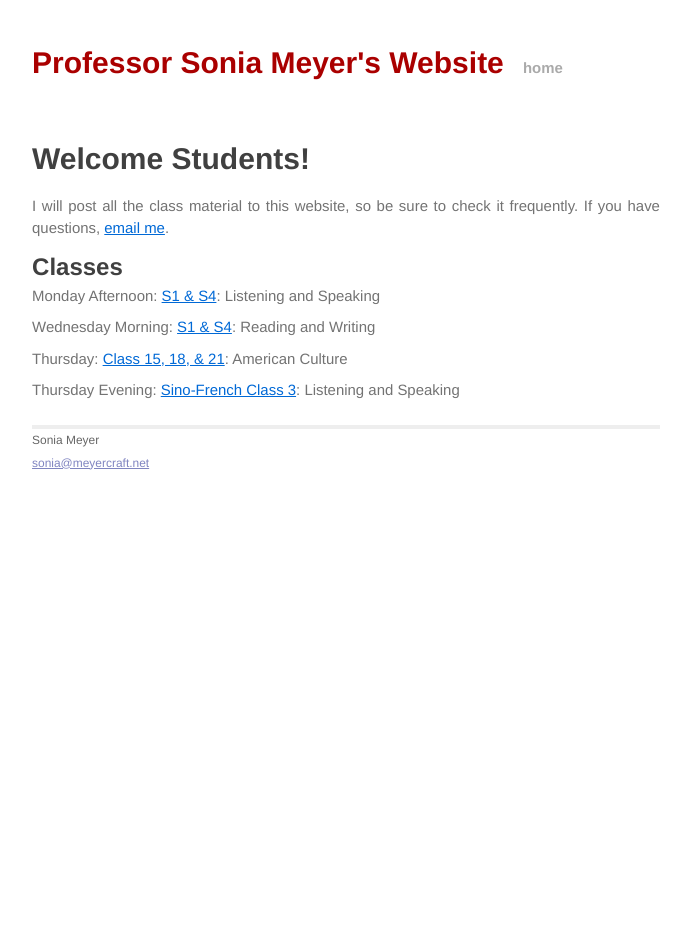
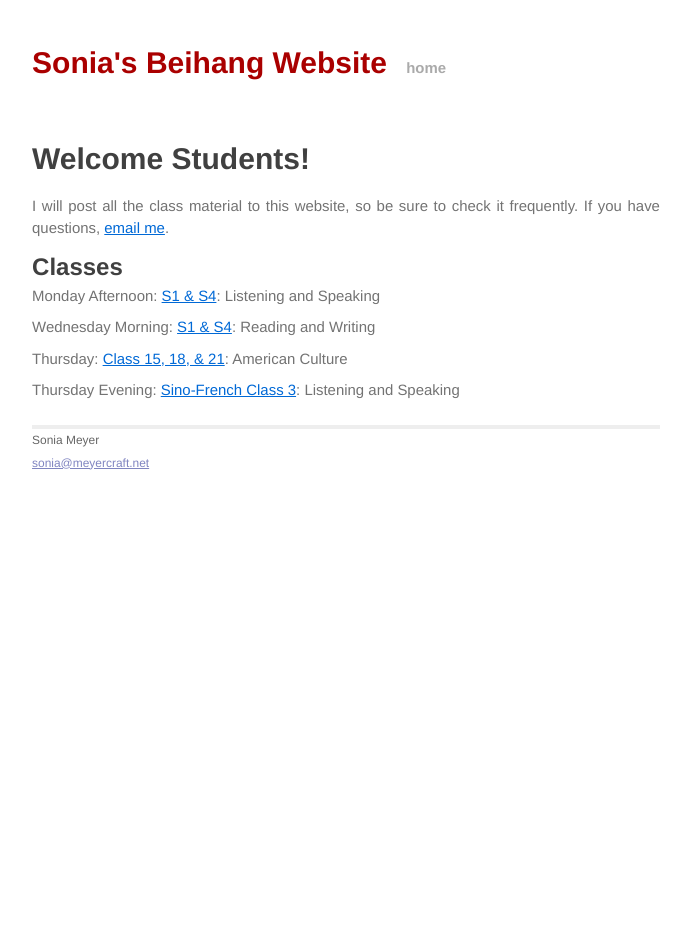
Before and after one commit to soniawmeyer/soniameyer-beihang-students-website, a Jekyll site: the page built from index.md, in a window 1280 px wide. Shown: the whole page, without its empty margins (294-985 px from the left). Built offline with Jekyll 4.4.1, drawn with Linux system fonts in a browser that asks for light colours.

Commit message:
changed website name

```diff
--- a/_config.yml
+++ b/_config.yml
@@ -1,8 +1,8 @@
-name: Professor Sonia Meyer's Website
+name: Sonia's Beihang Website
 markdown: kramdown
 pygments: true
 exclude: ['README.md', 'Gemfile.lock', 'Gemfile', 'CNAME']
-title : Professor Sonia Meyer's Website
+title : Sonia's Beihang Website
 author :
   name : Sonia Meyer
   email : sonia@meyercraft.net
```
